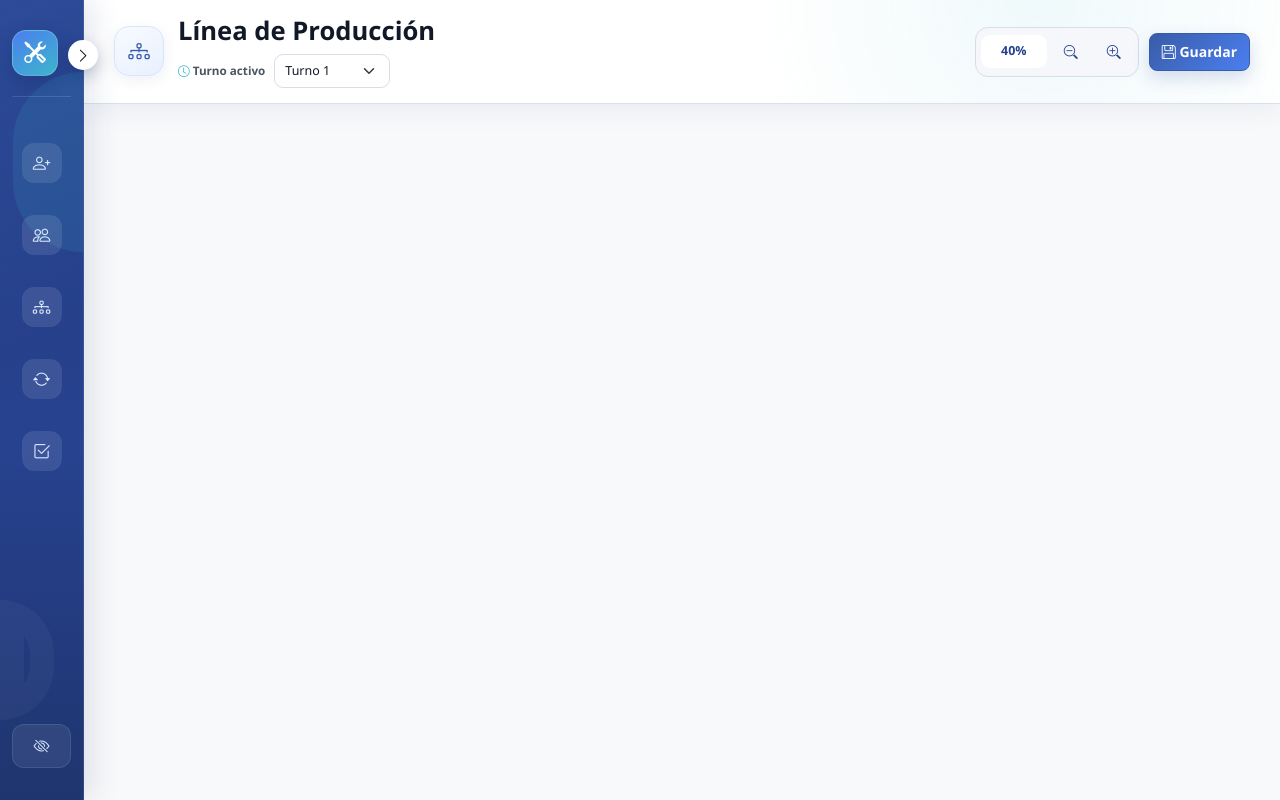
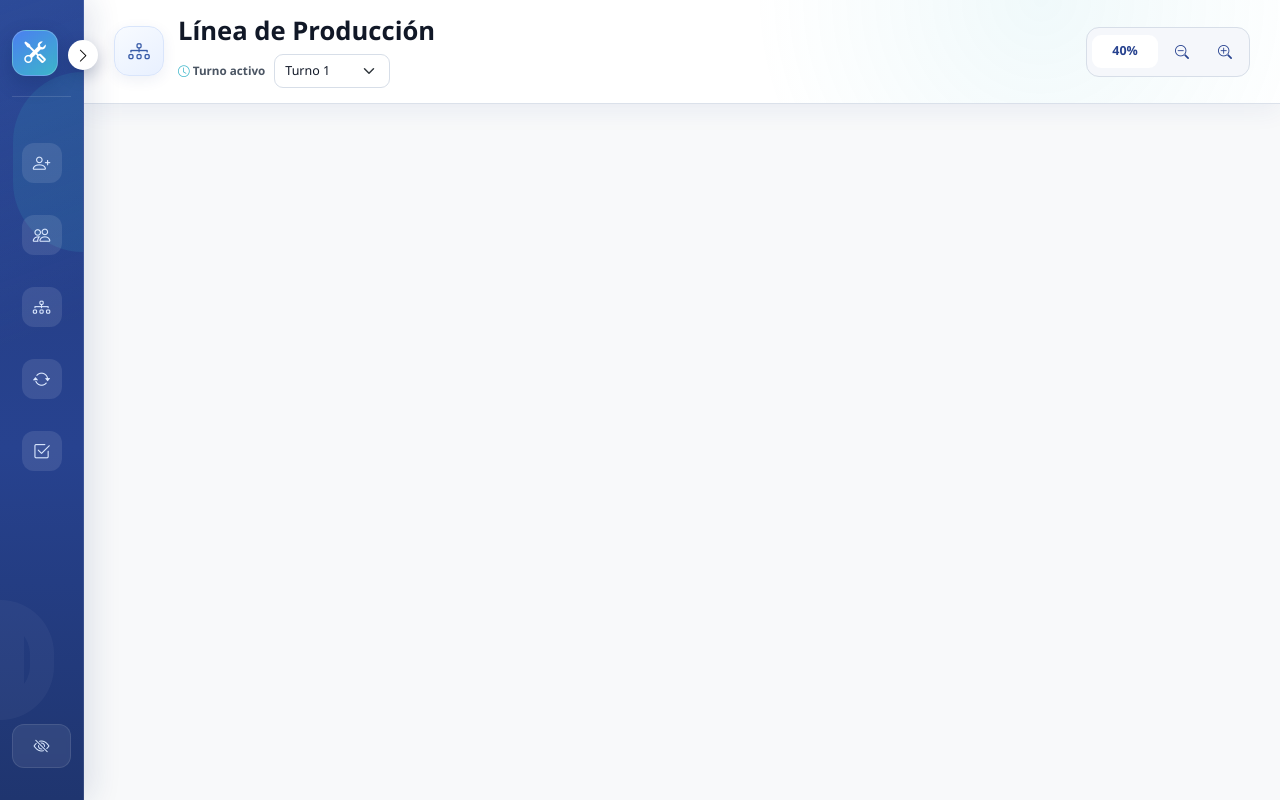
Before and after one commit to CeaarDaniel/PuntosDeCambio, a PHP site: page /pages/gestionLinea.php in a window 1280 px wide. Run offline with PHP 8.4, Linux system fonts and the light colour scheme; data that the repository does not hold is empty; a stand-in replaces the project's code that opens the database connection; some libraries are stand-ins or nearby versions.

Commit message:
se oculta el boton de guardar del layout de operaciones

```diff
--- a/pages/gestionLinea.php
+++ b/pages/gestionLinea.php
@@ -101,7 +101,7 @@
               <i class="bi bi-arrows-move"></i> Ajustar a cuadrícula
             </button>
             -->
-            <button class="btn btn-success btn-sm rounded-3" id="saveLayoutBtn">
+            <button class="btn btn-success btn-sm rounded-3 d-none" id="saveLayoutBtn">
               <i class="bi bi-floppy"></i> Guardar
             </button>
           </div>
```
